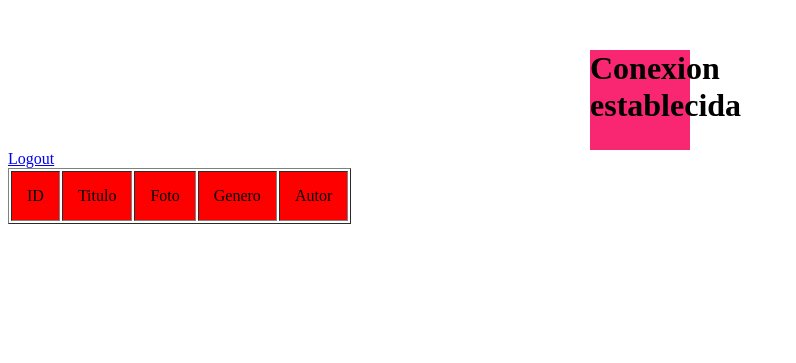
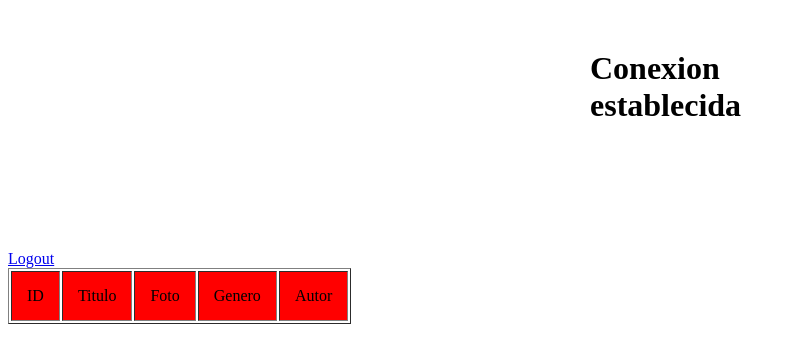
Before and after one commit to IagoMC/Desarrollo-Web-en-Entorno-Servidor, a PHP site: page /main.php in a window 1280 px wide. Shown: the top 363 px of the page, without its empty margins (0-796 px from the left). Run offline with PHP 8.4, Linux system fonts and the light colour scheme; data that the repository does not hold is empty.

Commit message:
Update main.php

```diff
--- a/sprint3sesiones/www/mysite/main.php
+++ b/sprint3sesiones/www/mysite/main.php
@@ -18,8 +18,8 @@
 
 	h1{
 		width: 100px;
-   		height: 100px;
-    		background: #f92672;
+   		height: 200px;
+
     		transition: width 2s, height 2s, margin 2s;
     		margin: 50px auto 0;
 	}
```
